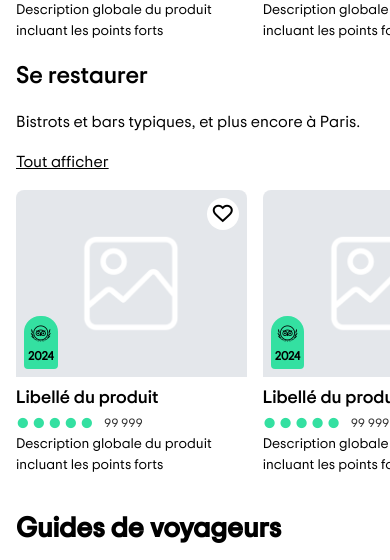
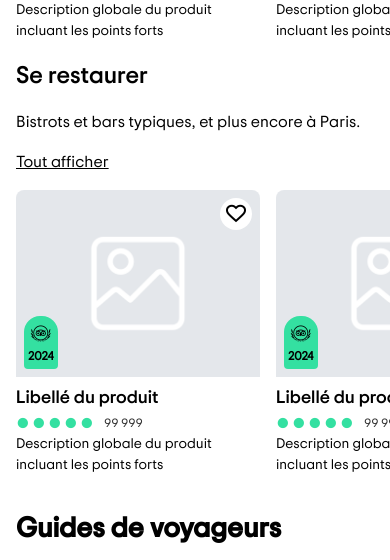
Before and after one commit to zyAnTS/TripAdvisor, a website: page index.html in a window 390 px wide. Shown: the part 2074-2634 px from the top of the page. Drawn offline with nearby package versions, Linux system fonts and the light colour scheme; files whose address does not match are found by name.

Commit message:
margins & paddings for carousel

```diff
--- a/assets/css/main.css
+++ b/assets/css/main.css
@@ -191,8 +191,8 @@
   display: flex;
   flex-direction: column;
   gap: var(--space-md);
-  width: 100%;
-  height: fit-content;
+  /* width: 100%; */
+  /* height: fit-content; */
 }
 
 .carousel-product {
@@ -319,7 +319,6 @@
   flex-direction: column;
   gap: var(--space-md);
   width: 100%;
-  height: fit-content;
 }
 
 .carousel-edito {
--- a/assets/css/view-mobile.css
+++ b/assets/css/view-mobile.css
@@ -77,6 +77,16 @@
 
   /* Main carousel */
 
+  .promotion {
+    margin-left: -20px;
+    margin-right: -20px;
+    width: auto;
+  }
+
+  .promotion > h2 {
+    padding-left: 20px;
+  }
+
   .carousel-product {
     flex-direction: column;
   }
@@ -84,7 +94,14 @@
   /* Main product */
 
   .carousel-presentation {
-    width: 100%;
+    width: auto;
+    padding-left: 20px;
+  }
+
+  .scroll-product {
+    position: relative;
+    width: auto;
+    padding-left: 20px;
   }
 
   .product {
--- a/assets/css/view-tablet.css
+++ b/assets/css/view-tablet.css
@@ -77,12 +77,18 @@
 
   /* Main edito */
   .guide {
+    margin-left: -20px;
     margin-right: -20px;
     width: auto;
   }
 
+  .guide > h2 {
+    padding-left: 20px;
+  }
+
   .carousel-edito {
     overflow-x: scroll;
+    padding-left: 20px;
   }
 
   .edito {
```
